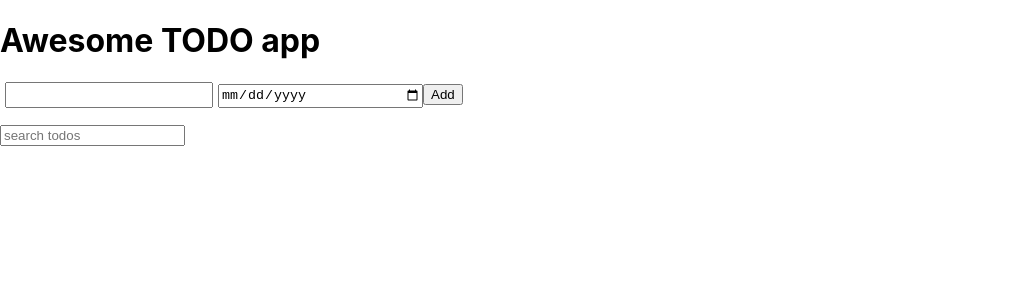
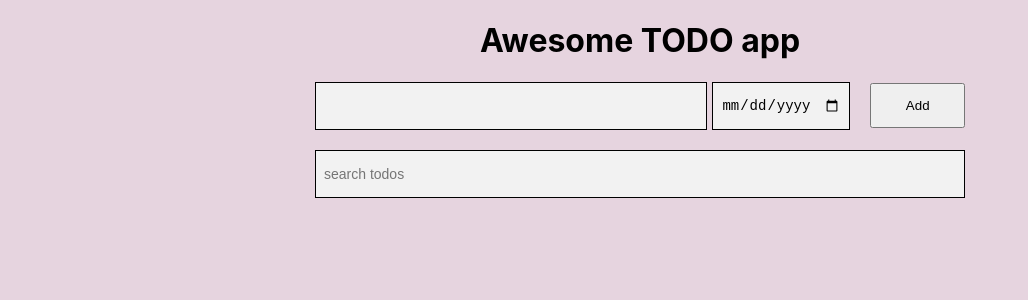
Before and after one commit to zukmkv/react-todo, a React (Create React App) app: page / in a window 1280 px wide. Shown: the top 300 px of the page, without its empty margins (0-1028 px from the left). Built offline with nearby package versions, Linux system fonts and the light colour scheme.

Commit message:
added some css

```diff
--- a/src/App.js
+++ b/src/App.js
@@ -1,6 +1,5 @@
 import React, { Component } from 'react';
 import Header from './components/Header';
-import Search from './components/Search';
 import TodoBuilder from './components/TodoBuilder';
 
 class App extends Component {
@@ -9,7 +8,6 @@ class App extends Component {
       <div className="App">
         <Header />
         <TodoBuilder />
-        <Search />
       </div>
     );
   }
--- a/src/components/Search.js
+++ b/src/components/Search.js
@@ -3,8 +3,8 @@ import React, { Component } from 'react';
 class Search extends Component{
     render(){
         return(
-            <form className="search">
-                <input type="text" placeholder="search todos"/>
+            <form className={'form'}>
+                <input type="text" placeholder="search todos" className={'input input--search'}/>
             </form>
         )
     }
--- a/src/components/TodoBuilder.js
+++ b/src/components/TodoBuilder.js
@@ -1,13 +1,6 @@
 import React, { Component } from 'react';
 import TodoList from './TodoList';
-
-const styles = {
-    input: {
-        width: 200,
-        height: 20,
-        marginLeft: 5,
-    }
-}
+import Search from './Search';
 
 class TodoBuilder extends Component{
     constructor(props){
@@ -37,22 +30,31 @@ class TodoBuilder extends Component{
     }
     render(){
         return(
-            <form>
+            <div>
+                <div className='todoBuilder'>
+                    <form className='form'>
                         <input
                             name="msg"
-                    style={styles.input}
+                            className={'input'}
                             type="text"
                             onChange={this.handleChange}
                         />
                         <input
                             name="date"
-                    style={styles.input}
+                            className={'input input--date'}
                             type="date"
                             onChange={this.handleChange}
                         />
-                <button onClick={this.handleSubmit}>Add</button>
+
+                        <button
+                            onClick={this.handleSubmit}
+                            className='btn'
+                        >Add</button>
+                    </form>
+                    <Search/>
+                </div>
                 <TodoList todos={this.state.todos}/>
-            </form>
+            </div>
         )
     }
 }
--- a/src/components/TodoList.js
+++ b/src/components/TodoList.js
@@ -3,7 +3,7 @@ import React from 'react';
 function TodoList(props) {
     const todos = props.todos;
     const listTodos = todos.map(todo =>
-        <li>
+        <li className={'todo'}>
             <div>{todo.msg}</div>
             <div>{todo.date}</div>
         </li>
--- a/src/index.css
+++ b/src/index.css
@@ -5,9 +5,59 @@ body {
     sans-serif;
   -webkit-font-smoothing: antialiased;
   -moz-osx-font-smoothing: grayscale;
+  background-color: #e6d4df;
 }
 
 code {
   font-family: source-code-pro, Menlo, Monaco, Consolas, 'Courier New',
     monospace;
 }
+
+.App {
+  text-align: center;
+}
+
+
+.input {
+  width: 400px;
+  height: 30px;
+  margin-right: 5px;
+  padding: 8px;
+  background-color: #f2f2f2;
+  border: 1px solid black;
+  font-size: 14px;
+}
+
+.input--date {
+  width: 120px;
+}
+
+.todoBuilder {
+  display: flex;
+  flex-direction: column;
+  align-items: center;
+}
+
+.form {
+  display: flex;
+  justify-content: center;
+  align-items: center;
+  width: 650px;
+  margin: 0 0 20px 0;
+}
+
+.input--search {
+  width: 100%;
+  margin-right: 0;
+}
+
+.btn {
+  height: 45px;
+  width: 100px;
+  margin-left: 15px;
+  cursor: pointer;
+}
+
+.todo {
+  background-color: tomato;
+}
```
Also changed, not shown: src/App.css (added). Lines whose indentation alone changed are shown as unchanged.
